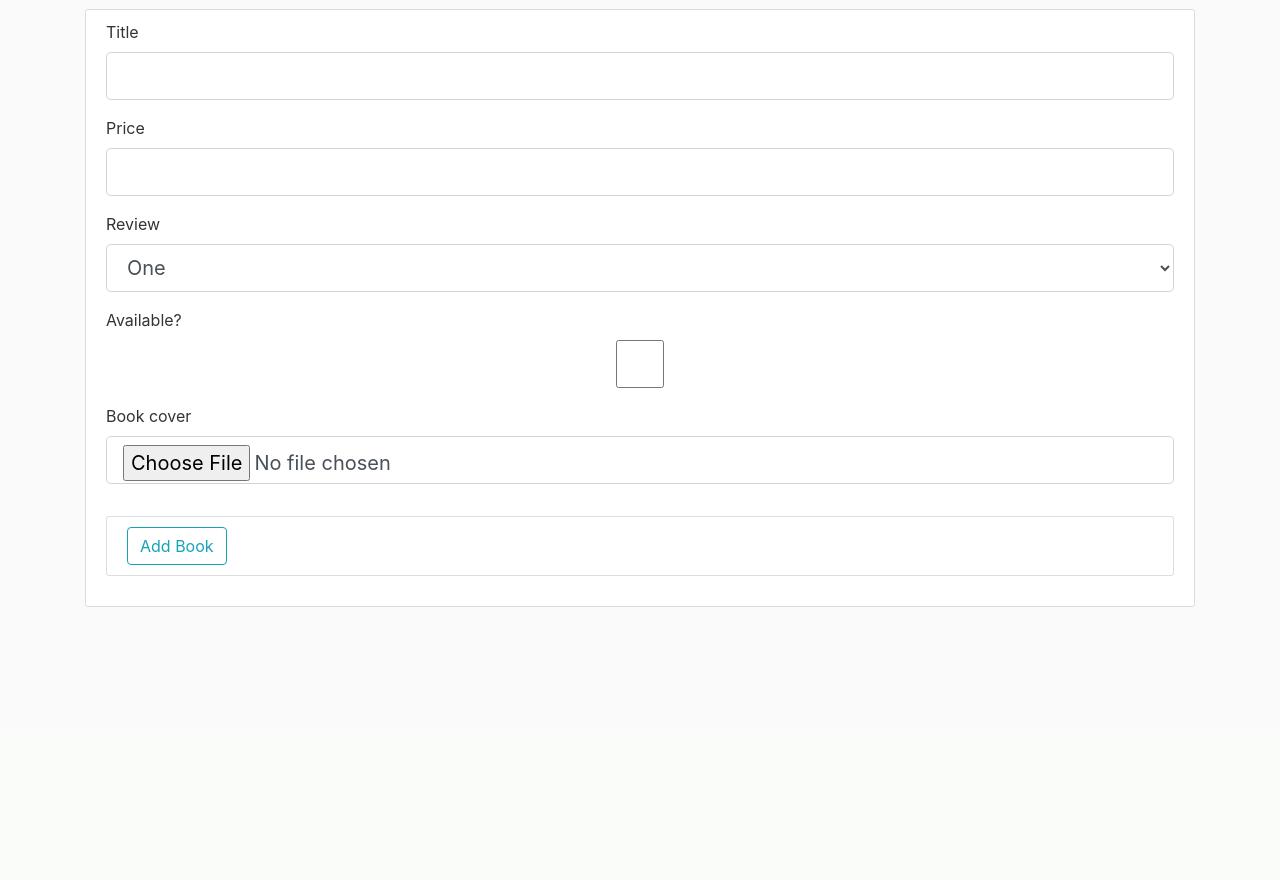
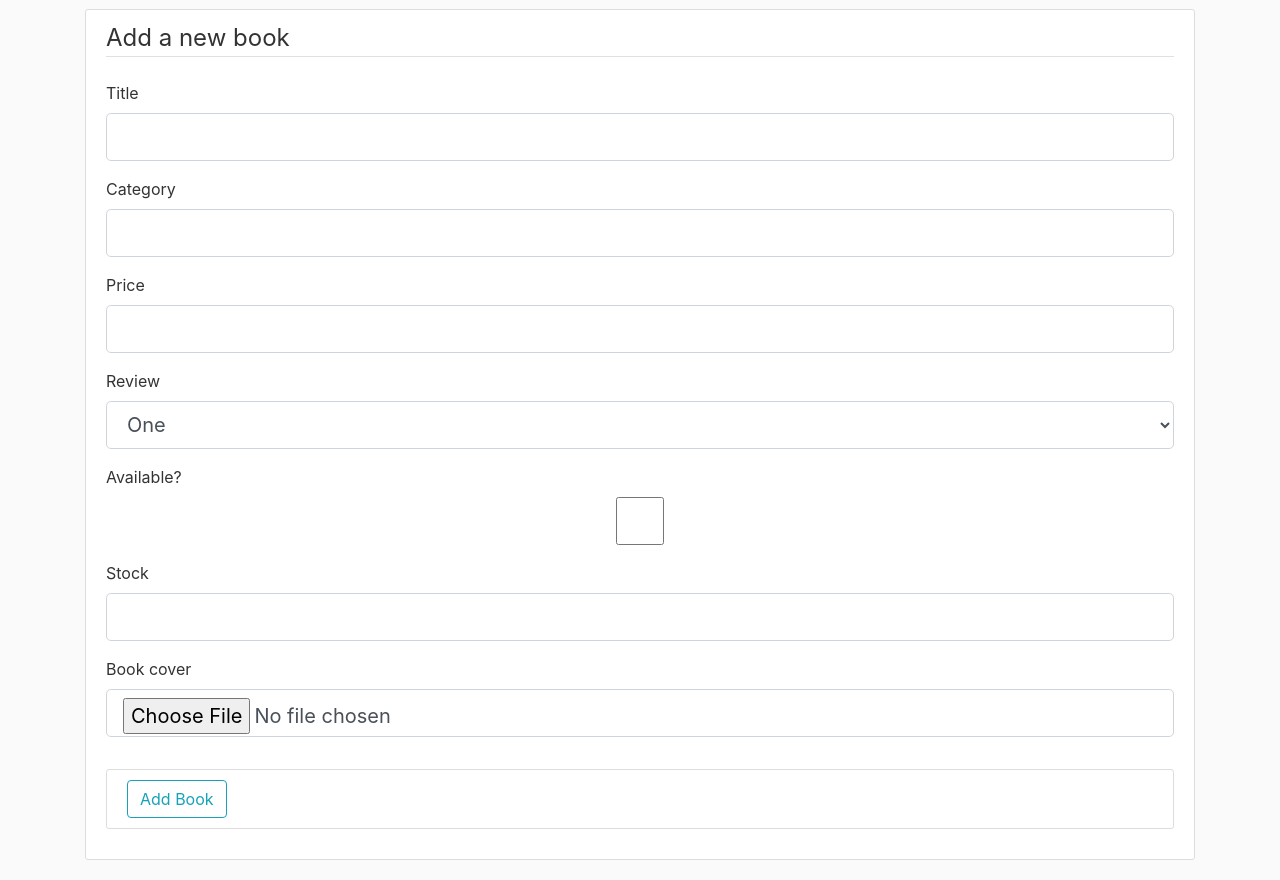
Before and after one commit to ScriptTinker/ETLBooks, a Flask app: page /book/new in a window 1280 px wide. Shown: the part 71-951 px from the top of the page. Before the commit the page ends 678 px from the top, so only its background shows below. Run offline with Flask 3, Linux system fonts and the light colour scheme; parts of the project's set-up code (start-up, migrations or seed data) failed here and were passed over; some libraries are stand-ins or nearby versions.

Commit message:
Made individual book route, still have to implement Update and Delete CRUD operations

```diff
--- a/ETLBooks_flask/routes.py
+++ b/ETLBooks_flask/routes.py
@@ -131,17 +131,61 @@ def overview():
     return render_template("overview.html", title= "Overview", page = page, books=books)
 
 @app.route("/book/<int:book_id>")
-def books():
-    pass
+def book(book_id):
+    book = Book.query.get_or_404(book_id)
+    return render_template('book.html', book = book)
 
-@app.route("/book/new")
+@app.route("/book/new", methods=["POST","GET"])
 def new_book():
     form = BookForm()
-    return render_template("new_book.html",form=form, title= "Add Book")
+    if form.validate_on_submit():
+        flash("The book was added with success!","success")
+        new_book = Book(name = form.title.data,price=form.price.data,review=form.review.data,
+                        category = form.category.data, availability = form.availability.data,
+                        stock = form.stock.data, image = form.image.data )
+        db.session.add(new_book)
+        db.session.commit()
+        return redirect(url_for("overview"))
 
-@app.route("/book/delete")
-def delete_book():
-    pass
+    return render_template("new_book.html",form=form,
+                            title= "Add Book", legend="Add a new book")
+
+@app.route("/book/update/<int:book_id>")
+def update_book(post_id):
+    book = Book.query.get_or_404(post_id)
+    form = BookForm()
+
+    if form.validate_on_submit():
+        #Update Book!
+        book.name = form.name.data
+        book.price = form.price.data
+        book.review = form.review.data
+        book.category = form.category.data
+        book.availability = form.availability.data
+        book.stock = form.stock.data
+        book.image = form.image.data
+        #Update Book!
+        db.session.commit()
+        flash(f"{book.name} was updated!")
+        return redirect(url_for("book", book_id=book.id))
+    elif request.method== "GET":
+        #Populate update Form!
+        form.name.data = book.name
+        form.price.data = book.price
+        form.review.data = book.review
+        form.category.data = book.category
+        form.availability.data = book.availability
+        form.stock.data = book.stock
+        form.image.data = book.image
+        #Populate update Form!
+
+    return render_template("new_book", title = "Update Book",
+                           form=form , book=book, legend = "Update Post")
+
+@app.route("/book/delete/<int:book_id>")
+def delete_book(post_id):
+    book = Book.query.get_or_404(post_id)
+
 
 @app.route("/analyse")
 def analyse():
--- a/ETLBooks_flask/templates/new_book.html
+++ b/ETLBooks_flask/templates/new_book.html
@@ -5,6 +5,7 @@
         <form method="post" action="">
             {{form.hidden_tag()}}
             <fieldset class="form-group">
+                <legend class="border-bottom mb-4">{{ legend }}</legend>
                 <div class="form-group">
                     {{form.title.label(class="form-control-label")}}
 
@@ -19,6 +20,20 @@
                     {{form.title(class="form-control form-control-lg")}}
                 {% endif %}
 
+                </div>
+                <div class="form-group">
+                    {{form.category.label(class="form-control-label")}}
+
+                    {% if form.category.errors %}
+                    {{form.category(class="form-control-label is-invalid")}}
+                    <div class="invalid-feedback">
+                        {% for error in form.category.errors %}
+                            <span>{{error}} </span>
+                        {% endfor %}
+                    </div>
+                {% else %}
+                    {{form.category(class="form-control form-control-lg")}}
+                {% endif %}
                 </div>
                 <div class="form-group">
                     {{form.price.label(class="form-control-label")}}
@@ -65,6 +80,20 @@
 
                 </div>
                 <div class="form-group">
+                    {{form.stock.label(class="form-control-label")}}
+
+                    {% if form.stock.errors %}
+                    {{form.stock(class="form-control-label is-invalid")}}
+                    <div class="invalid-feedback">
+                        {% for error in form.stock.errors %}
+                            <span>{{error}} </span>
+                        {% endfor %}
+                    </div>
+                {% else %}
+                    {{form.stock(class="form-control form-control-lg")}}
+                {% endif %}
+                </div>
+                <div class="form-group">
                     {{form.image.label(class="form-control-label")}}
 
                     {% if form.image.errors %}
--- a/ETLBooks_flask/templates/overview.html
+++ b/ETLBooks_flask/templates/overview.html
@@ -12,11 +12,11 @@
         <article class="media content-section">
             <div class="media-body">
                 <div class="article-metadata">
-                    <a class="mr-2" href="#">{{ book.name }}</a>
+                    <a class="mr-2" href="{{url_for('book', book_id=book.id)}}">{{ book.name }}</a>
                     <small class="text-muted">{{ book.date_extracted }}</small>
                 </div>
-                <h2><a class="article-title" href="#">{{ book.title }}</a></h2>
-                <p class="article-content">{{ book.content }}</p>
+                <h2><a class="article-title" href="#">{{ book.category }}</a></h2>
+                <p class="article-content">{{ book.stock }}</p>
             </div>
         </article>
     {% endfor %}
--- a/ETLBooks_flask/templates/profile.html
+++ b/ETLBooks_flask/templates/profile.html
@@ -55,8 +55,7 @@
                                 {{form.email(class="form-control", id="formEmail")}}
                             {% endif %}
                            </div>
-                        {{form.submit}}
-                        <button type="submit" class="btn btn-primary">Save Changes</button>
+                        {{form.submit(class="btn btn-outline-primary")}}
                     </form>
                 </div>
             </div>
```
Also changed, not shown: ETLBooks_flask/templates/book.html (added, +29 -0 lines), ETLBooks_flask/templates/post.html (deleted, +0 -38 lines), plotly_graphs.py (+15 -7 lines).
